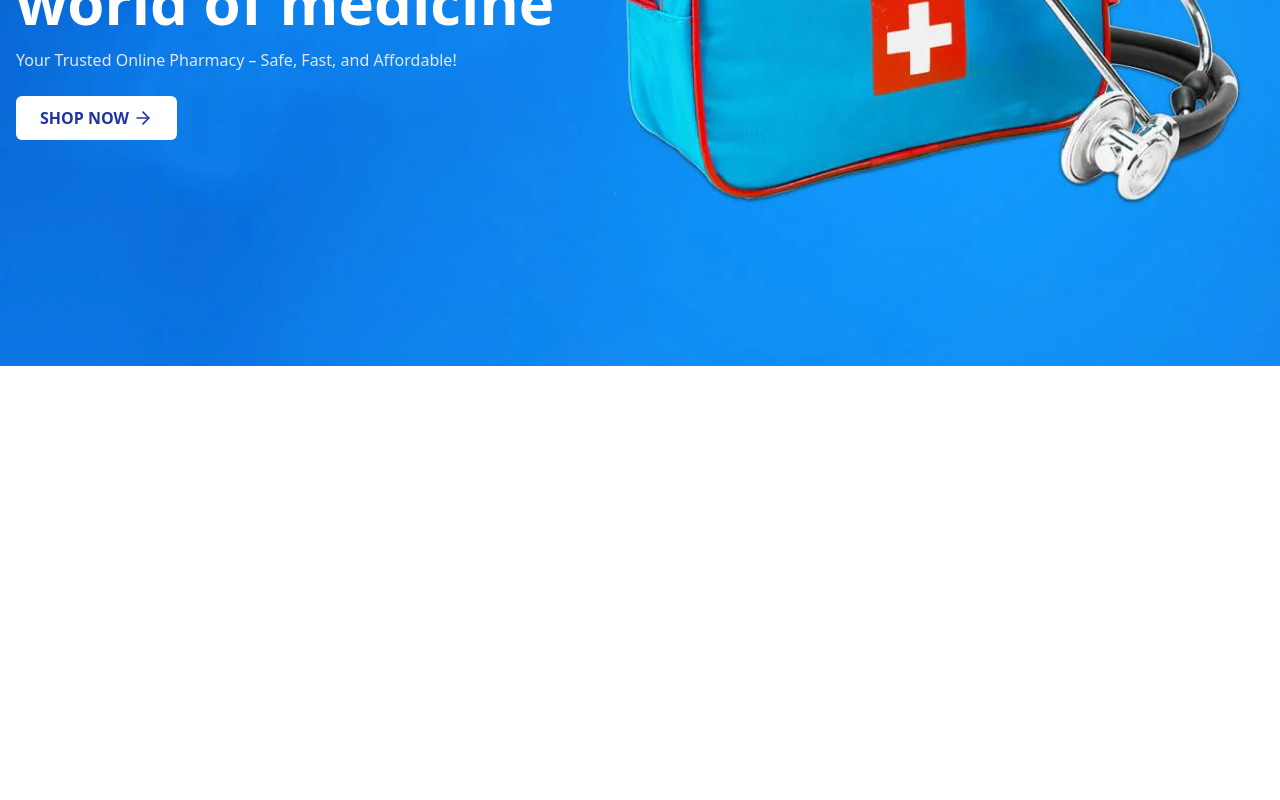
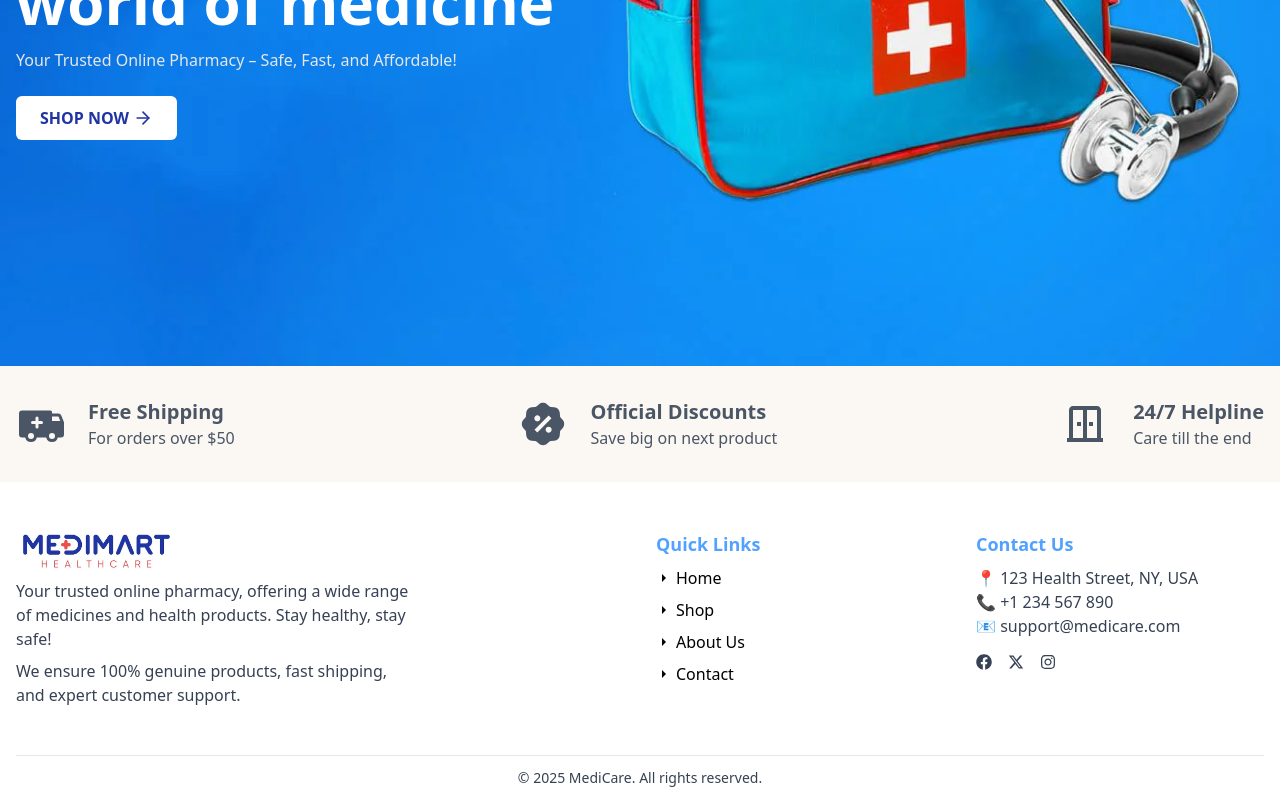
Before and after one commit to Shakiqurrahman/mediMart-client, a Next.js app: page / in a window 1280 px wide. Shown: the part 434-1234 px from the top of the page. Before the commit the page ends 800 px from the top, so only its background shows below. Built offline with nearby package versions, Linux system fonts and the light colour scheme.

Commit message:
footer added

```diff
--- a/package.json
+++ b/package.json
@@ -17,6 +17,7 @@
     "react": "^19.0.0",
     "react-dom": "^19.0.0",
     "react-hook-form": "^7.54.2",
+    "react-icons": "^5.5.0",
     "sonner": "^2.0.1",
     "tailwind-merge": "^3.0.2",
     "tailwindcss-animate": "^1.0.7",
--- a/src/app/(WithCommonLayout)/(home)/page.tsx
+++ b/src/app/(WithCommonLayout)/(home)/page.tsx
@@ -1,9 +1,11 @@
-import Hero from "@/components/modules/home/Hero";
+import Hero from "@/components/modules/home/hero/Hero";
+import HeroFooter from "@/components/modules/home/hero/HeroFooter";
 
 export default function Home() {
   return (
     <div>
       <Hero />
+      <HeroFooter />
     </div>
   );
 }
--- a/src/app/(WithCommonLayout)/layout.tsx
+++ b/src/app/(WithCommonLayout)/layout.tsx
@@ -1,3 +1,4 @@
+import Footer from "@/components/shared/Footer";
 import Header from "@/components/shared/Header";
 
 const CommonLayout = ({ children }: { children: React.ReactNode }) => {
@@ -5,6 +6,7 @@ const CommonLayout = ({ children }: { children: React.ReactNode }) => {
     <>
       <Header />
       <main>{children}</main>
+      <Footer />
     </>
   );
 };
--- a/src/components/modules/home/Hero.module.css
+++ b/src/components/modules/home/hero/Hero.module.css
@@ -1,5 +1,5 @@
 .banner {
-  background: url("../../../assets/heroBanner.webp");
+  background: url("../../../../assets/heroBanner.webp");
   height: 500px;
   background-size: cover;
   background-position: center;
@@ -8,7 +8,7 @@
 
 @media (max-width: 768px) {
   .banner {
-    background: url("../../../assets/hero-md-device.webp");
+    background: url("../../../../assets/hero-md-device.webp");
     height: 500px;
     background-size: cover;
     background-position: center;
--- /dev/null
+++ b/src/components/modules/home/hero/HeroFooter.tsx
@@ -0,0 +1,35 @@
+import { MdOutlineDoorSliding } from "react-icons/md";
+import { PiAmbulanceFill } from "react-icons/pi";
+import { RiDiscountPercentFill } from "react-icons/ri";
+
+const HeroFooter = () => {
+  return (
+    <div className="bg-[#fbf8f3] py-8 text-gray-600">
+      <div className="max-width flex justify-between flex-wrap gap-5">
+        <div className="flex items-center gap-4 sm:gap-6">
+          <PiAmbulanceFill className="size-12 " />
+          <div>
+            <h3 className="text-xl font-semibold">Free Shipping</h3>
+            <p>For orders over $50</p>
+          </div>
+        </div>
+        <div className="flex items-center gap-4 sm:gap-6">
+          <RiDiscountPercentFill className="size-12 " />
+          <div>
+            <h3 className="text-xl font-semibold">Official Discounts</h3>
+            <p>Save big on next product</p>
+          </div>
+        </div>
+        <div className="flex items-center gap-4 sm:gap-6">
+          <MdOutlineDoorSliding className="size-12 " />
+          <div>
+            <h3 className="text-xl font-semibold">24/7 Helpline</h3>
+            <p>Care till the end</p>
+          </div>
+        </div>
+      </div>
+    </div>
+  );
+};
+
+export default HeroFooter;
--- /dev/null
+++ b/src/components/modules/home/medicalBanner/MedicalBanner.tsx
@@ -0,0 +1,11 @@
+import React from 'react';
+
+const MedicalBanner = () => {
+    return (
+        <div>
+
+        </div>
+    );
+};
+
+export default MedicalBanner;
--- a/src/components/shared/Footer.tsx
+++ b/src/components/shared/Footer.tsx
@@ -1,5 +1,106 @@
+import logo from "@/assets/Medimart-logo.jpg";
+import Image from "next/image";
+import Link from "next/link";
+import { FaFacebook, FaInstagram } from "react-icons/fa";
+import { FaXTwitter } from "react-icons/fa6";
+import { IoMdArrowDropright } from "react-icons/io";
+
 const Footer = () => {
-  return <footer></footer>;
+  return (
+    <footer className="bg-white text-black pt-12 pb-3">
+      <div className="max-width">
+        <div className="grid grid-cols-1 md:grid-cols-4 gap-8">
+          {/* Logo & Short Description */}
+          <div className="md:col-span-2">
+            <Image src={logo} alt="logo" className="w-40" />
+            <p className="mt-2 text-gray-700 max-w-[400px]">
+              Your trusted online pharmacy, offering a wide range of medicines and health products. Stay healthy, stay safe!
+            </p>
+            <p className="mt-2 text-gray-700 max-w-[400px]">
+              We ensure 100% genuine products, fast shipping, and expert customer support.
+            </p>
+          </div>
+
+          {/* Quick Links */}
+          <div>
+            <h3 className="text-lg font-semibold text-blue-400">Quick Links</h3>
+            <ul className="mt-2 space-y-2">
+              <li>
+                <Link
+                  href="#"
+                  className="hover:text-blue-400 transition flex items-center gap-1"
+                >
+                  <IoMdArrowDropright />
+                  Home
+                </Link>
+              </li>
+              <li>
+                <Link
+                  href="#"
+                  className="hover:text-blue-400 transition flex items-center gap-1"
+                >
+                  <IoMdArrowDropright />
+                  Shop
+                </Link>
+              </li>
+              <li>
+                <Link
+                  href="#"
+                  className="hover:text-blue-400 transition flex items-center gap-1"
+                >
+                  <IoMdArrowDropright />
+                  About Us
+                </Link>
+              </li>
+              <li>
+                <Link
+                  href="#"
+                  className="hover:text-blue-400 transition flex items-center gap-1"
+                >
+                  <IoMdArrowDropright />
+                  Contact
+                </Link>
+              </li>
+            </ul>
+          </div>
+
+          {/* Contact Info */}
+          <div>
+            <h3 className="text-lg font-semibold text-blue-400">Contact Us</h3>
+            <p className="mt-2 text-gray-700">📍 123 Health Street, NY, USA</p>
+            <p className="text-gray-700">📞 +1 234 567 890</p>
+            <p className="text-gray-700">📧 support@medicare.com</p>
+            {/* Social Icons */}
+            <div className="flex space-x-4 mt-4">
+              <a
+                href="#"
+                className="text-gray-700 hover:text-blue-400 transition"
+              >
+                <FaFacebook />
+              </a>
+              <a
+                href="#"
+                className="text-gray-700 hover:text-blue-400 transition"
+              >
+                <FaXTwitter />
+              </a>
+              <a
+                href="#"
+                className="text-gray-700 hover:text-blue-400 transition"
+              >
+                <FaInstagram />
+              </a>
+            </div>
+          </div>
+        </div>
+
+        {/* Copyright */}
+        <div className="border-t border-gray-200 mt-12 pt-3 text-center text-gray-700 text-sm">
+          © {new Date().getFullYear()} MediCare. All rights reserved.
+        </div>
+      </div>
+    </footer>
+  );
 };
 
 export default Footer;
```
Also changed, not shown: src/components/modules/home/hero/Hero.tsx (renamed from src/components/modules/home/Hero.tsx), 1 other file (tests, documents, lock files or other folders).
